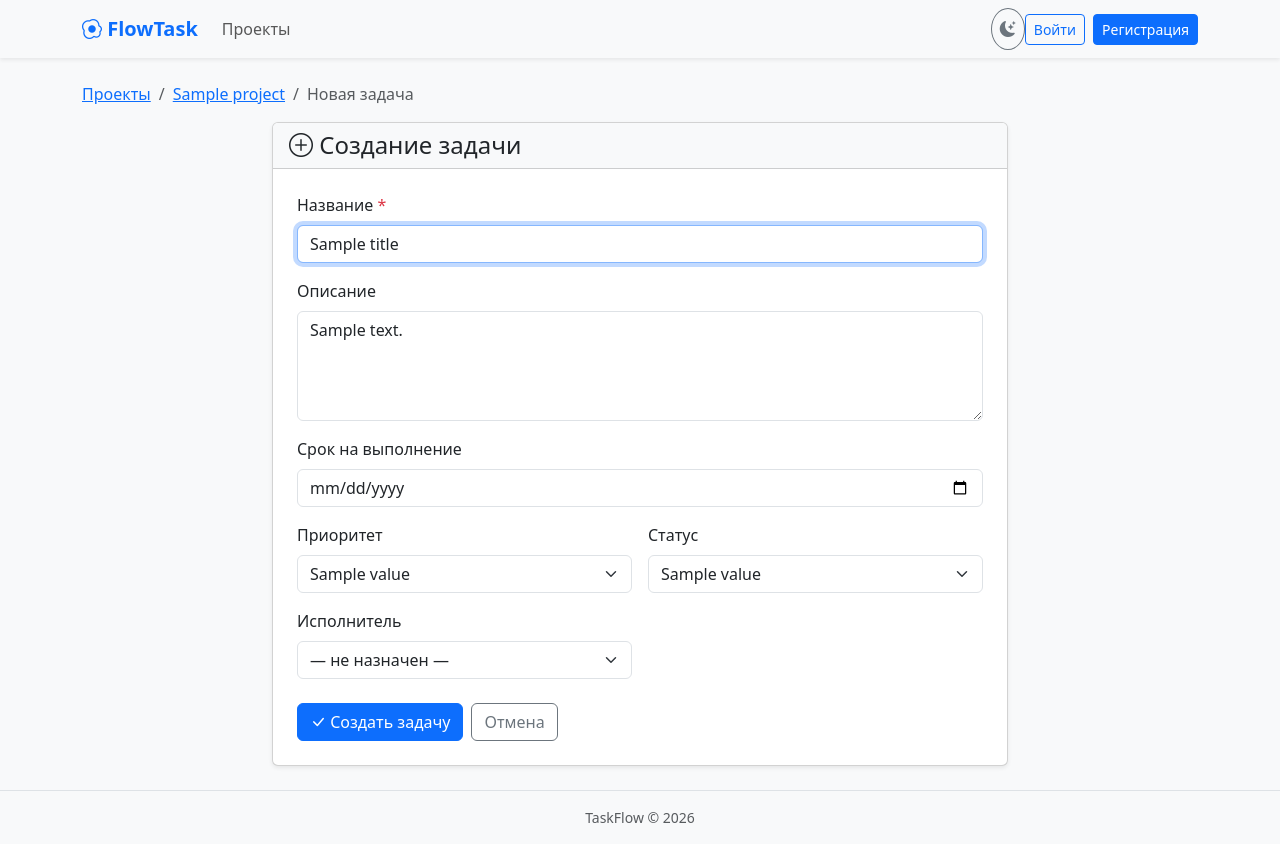
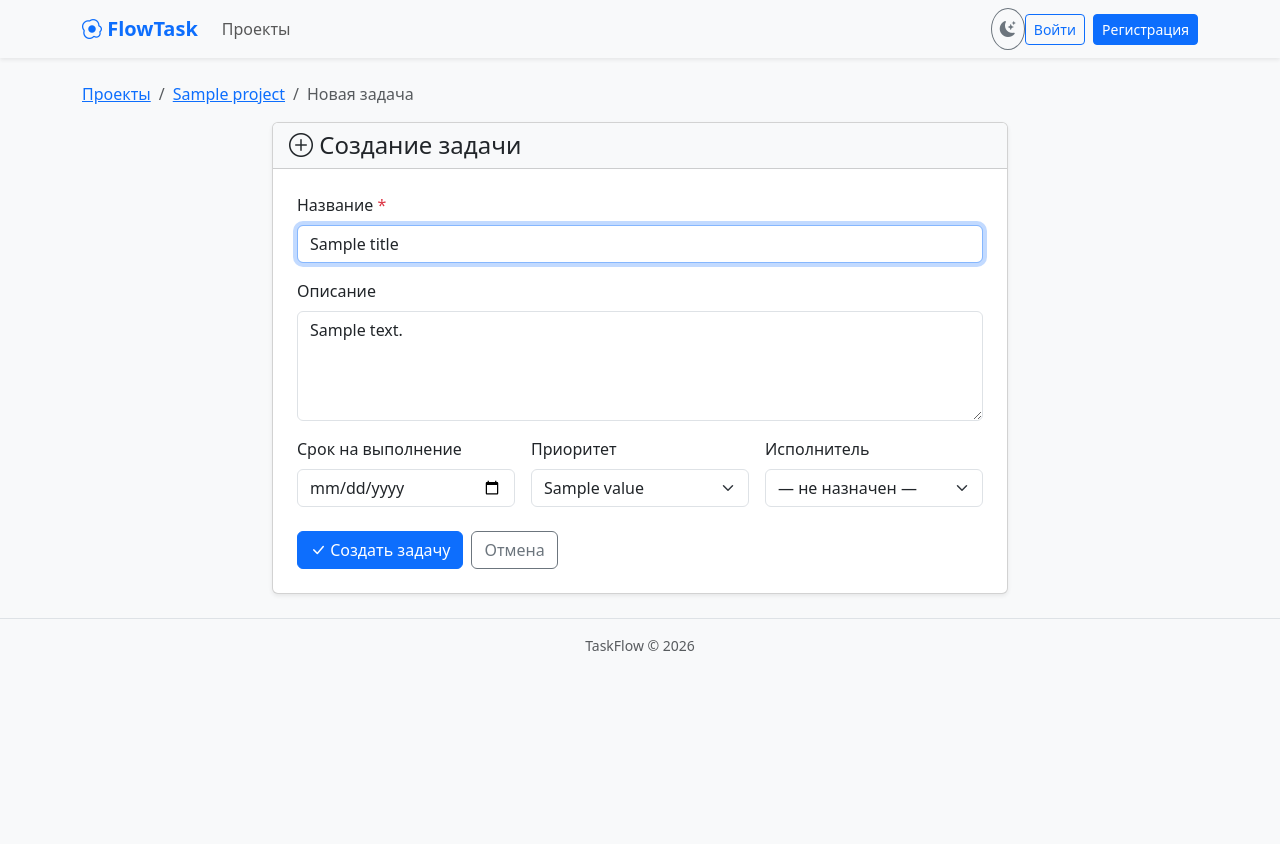
Before and after one commit to getmanWhy6478/Taskflow, a FastAPI app: template app/templates/tasks/create.html in a window 1280 px wide. After the commit the page ends 651 px from the top, so only its background shows below. Run offline with FastAPI, Linux system fonts and the light colour scheme; the template is opened without the code that fills it: most values are stand-ins (such as "Sample title", 1, 10 or a date in 2020); parts of the project's set-up code (start-up, migrations or seed data) failed here and were passed over.

Commit message:
Cannot assign status while craete or edit, changed default

```diff
--- a/app/forms/tasks.py
+++ b/app/forms/tasks.py
@@ -3,13 +3,11 @@ from datetime import date
 from pydantic import BaseModel, Field
 
 from app.models.priority import Priority
-from app.models.status import Status
 
 
 class TaskForm(BaseModel):
     title: str = Field(min_length=1, max_length=200)
     description: str = ""
-    status: Status
     priority: Priority = Priority.MEDIUM
     assignee_id: int | None = None
     due_date: date | None = None
--- a/app/models/tasks.py
+++ b/app/models/tasks.py
@@ -21,7 +21,7 @@ class Task(Base):
     author_id: Mapped[int] = mapped_column(ForeignKey("users.id"), index=True)
     title: Mapped[str] = mapped_column(nullable=False)
     description: Mapped[str | None]
-    status: Mapped[Status] = mapped_column(default=Status.IN_WORK, index=True, nullable=False)
+    status: Mapped[Status] = mapped_column(default=Status.NEW, index=True, nullable=False)
     priority: Mapped[Priority] = mapped_column(default=Priority.MEDIUM, nullable=False)
     assignee_id: Mapped[int | None] = mapped_column(ForeignKey("users.id"), index=True)
     due_date: Mapped[date | None] = mapped_column(index=True)
--- a/app/routes/tasks.py
+++ b/app/routes/tasks.py
@@ -77,7 +77,6 @@ def edit_task_page(
             "user": user,
             "task": task,
             "field_errors": None,
-            "statuses": Status,
             "priorities": Priority,
             "members": available_members,
             "csrf_token": csrf_token,
@@ -97,7 +96,6 @@ def edit_task(
     db: Session = Depends(get_db),
     title: str = Form(...),
     description: str = Form(""),
-    status: Status = Form(...),
     priority: Priority = Form(...),
     task: Task = Depends(get_task_with_access),
     _: None = Depends(validate_csrf_token),
@@ -113,7 +111,6 @@ def edit_task(
         form = TaskForm(
             title=title,
             description=description,
-            status=status,
             priority=priority,
             assignee_id=assignee_id,
             due_date=due_date,
@@ -133,7 +130,6 @@ def edit_task(
                 "user": user,
                 "title": title,
                 "description": description,
-                "status": status,
                 "priority": priority,
                 "assignee_id": assignee_id,
                 "due_date": due_date,
@@ -150,7 +146,7 @@ def edit_task(
         "task_updated",
         "task",
         task.id,
-        f"Задача {task.title} была изменена. Название: {title},  Статус: {status}, Приоритет: {priority},"
+        f"Задача {task.title} была изменена. Название: {title}, Приоритет: {priority},"
         f" Назначенный: {db.get(User, assignee_id).display_name}, Выполнить до: {due_date}",
     )
     request.session["flash_message"] = "Задача успешно изменена"
--- a/app/services/task_services.py
+++ b/app/services/task_services.py
@@ -11,7 +11,6 @@ def create_task(db: Session, user: User, p_id: int, form: TaskForm) -> Task:
     task = Task(
         title=form.title,
         description=form.description,
-        status=form.status,
         priority=form.priority,
         assignee_id=form.assignee_id,
         project_id=p_id,
@@ -27,7 +26,6 @@ def create_task(db: Session, user: User, p_id: int, form: TaskForm) -> Task:
 def update_task(db: Session, task: Task, form: TaskForm) -> None:
     task.title = form.title
     task.description = form.description
-    task.status = form.status
     task.priority = form.priority
     task.assignee_id = form.assignee_id
     task.due_date = form.due_date
--- a/app/templates/tasks/create.html
+++ b/app/templates/tasks/create.html
@@ -57,17 +57,15 @@
                       rows="4">{{ description if description else '' }}</textarea>
           </div>
 
-          <div class="mb-3">
+          <div class="row g-3 mb-4">
+            <div class="col-md-4">
             <label for="due_date" class="form-label">Срок на выполнение</label>
             <input  type="date" class="form-control"
                     id="due_date"
                     name="due_date"
                     value="{{ due_date if due_date else '' }}">
-          </div>
-
-
-          <div class="row g-3 mb-4">
-            <div class="col-md-6">
+            </div>
+            <div class="col-md-4">
               <label for="priority" class="form-label">Приоритет</label>
               <select class="form-select {% if field_errors.priority %}is-invalid{% endif %}"
                       id="priority"
@@ -80,20 +78,7 @@
                 {% endfor %}
               </select>
             </div>
-            <div class="col-md-6">
-              <label for="status" class="form-label">Статус</label>
-              <select class="form-select {% if field_errors.priority %}is-invalid{% endif %}"
-                      id="status"
-                      name="status">
-                {% for s in statuses %}
-                  <option value="{{ s.value }}"
-                          {% if status == s.value %}selected{% elif s.value == 'В работе' %}selected{% endif %}>
-                    {{ s.value }}
-                  </option>
-                {% endfor %}
-              </select>
-            </div>
-            <div class="col-md-6">
+            <div class="col-md-4">
               <label for="assignee_id" class="form-label">Исполнитель</label>
               <select class="form-select" id="assignee_id" name="assignee_id">
                 <option value="">— не назначен —</option>
```
Also changed, not shown: alembic/versions/478d6048ed56_change_task_default_status_on_new.py (added, +30 -0 lines), app/routes/projects.py (+2 -6 lines), app/templates/tasks/edit.html (+9 -25 lines).
